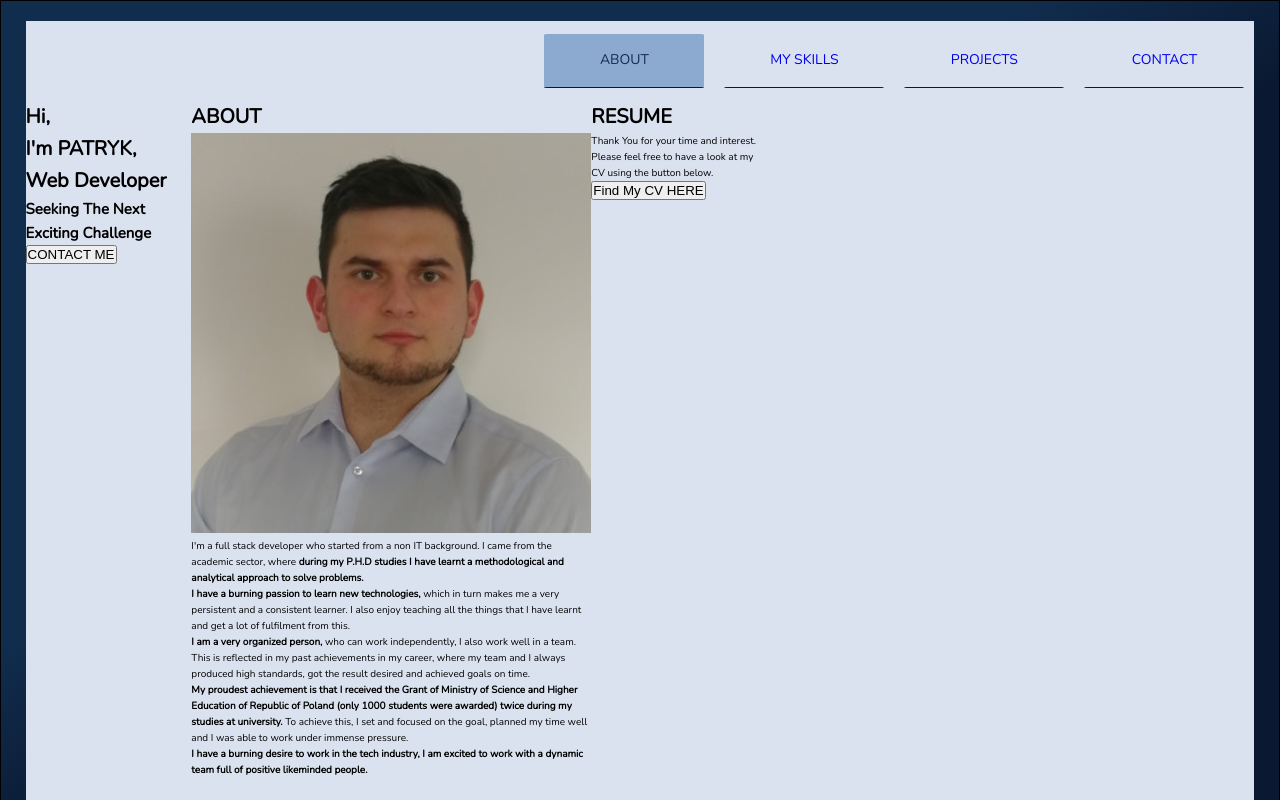
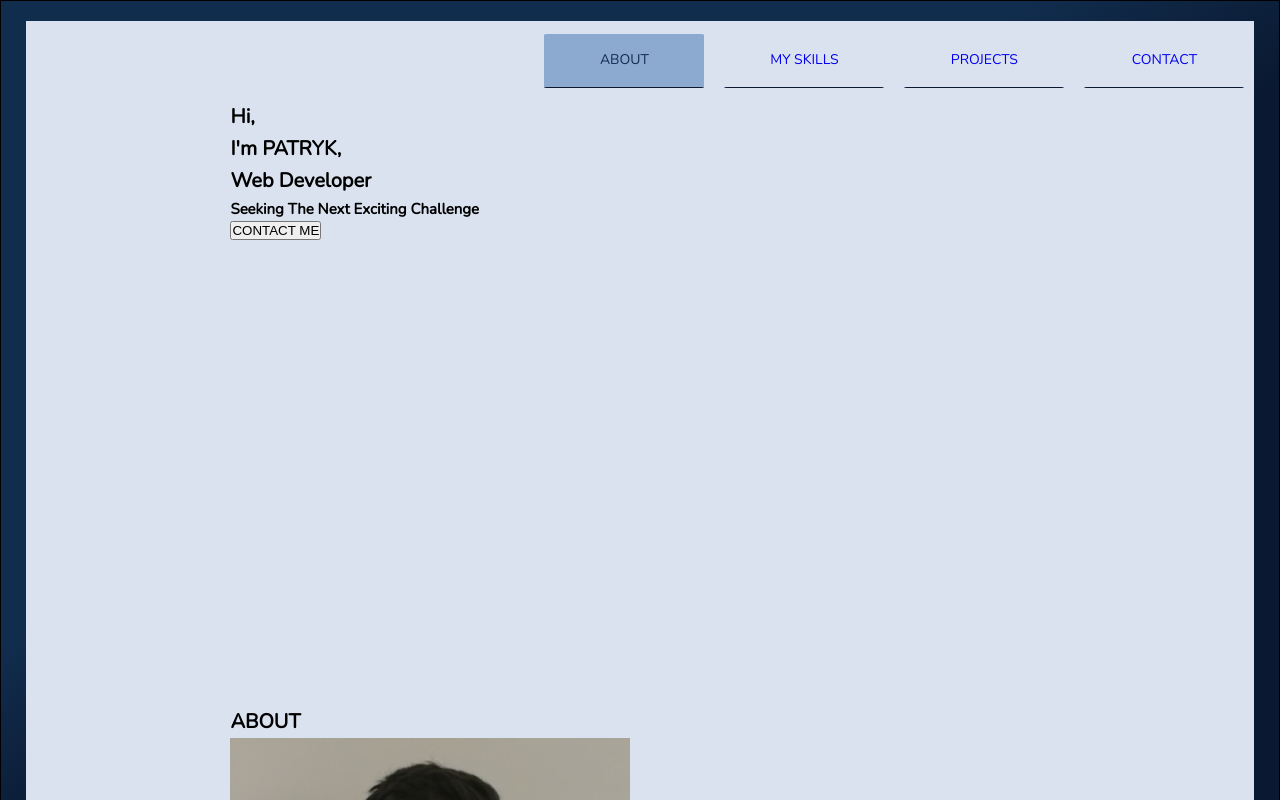
Before and after one commit to Pat-On/portfolio-pat-on, a React (Create React App) app: page / in a window 1280 px wide. Shown: the top 800 px of the page. Built offline with nearby package versions, Linux system fonts and the light colour scheme.

Commit message:
added grid to about component

```diff
--- a/src/components/about/about.module.scss
+++ b/src/components/about/about.module.scss
@@ -1,7 +1,24 @@
 .container {
   display: grid;
-  grid-template-rows: 1fr 1fr 1fr 1fr;
+  grid-template-rows: 1fr 1fr 1fr;
   grid-template-columns: 1fr 1fr 1fr 1fr 1fr 1fr;
+
+  grid-row-gap: 3vh;
+}
+
+.welcome {
+  grid-column: 2 / 6;
+  grid-row: 1 / 2;
+}
+
+.about {
+  grid-column: 2 / 6;
+  grid-row: 2/ 3;
+}
+
+.resume {
+  grid-column: 2 / 6;
+  grid-row: 3 / 4;
 }
 
 // .aboutPageContainer {
```
